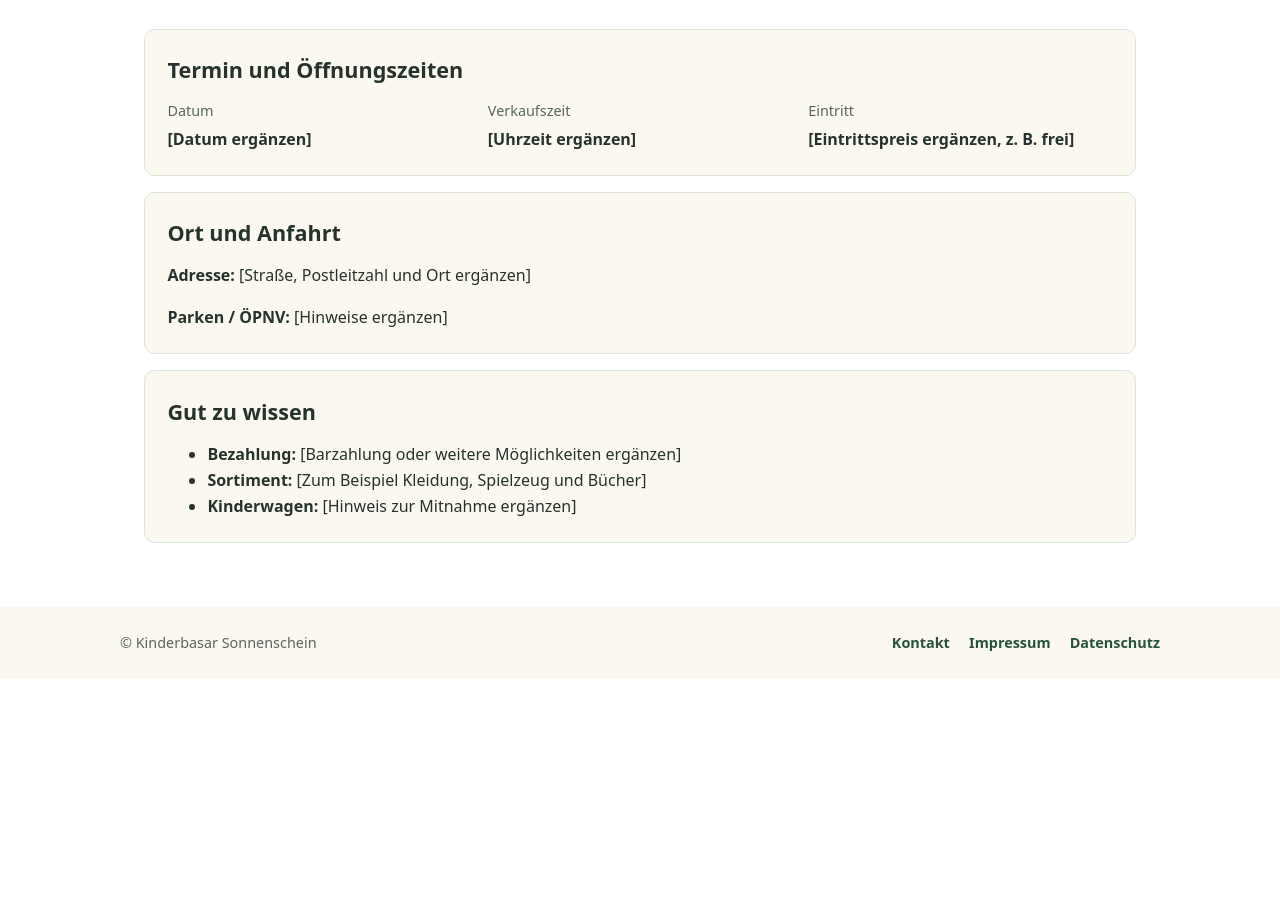
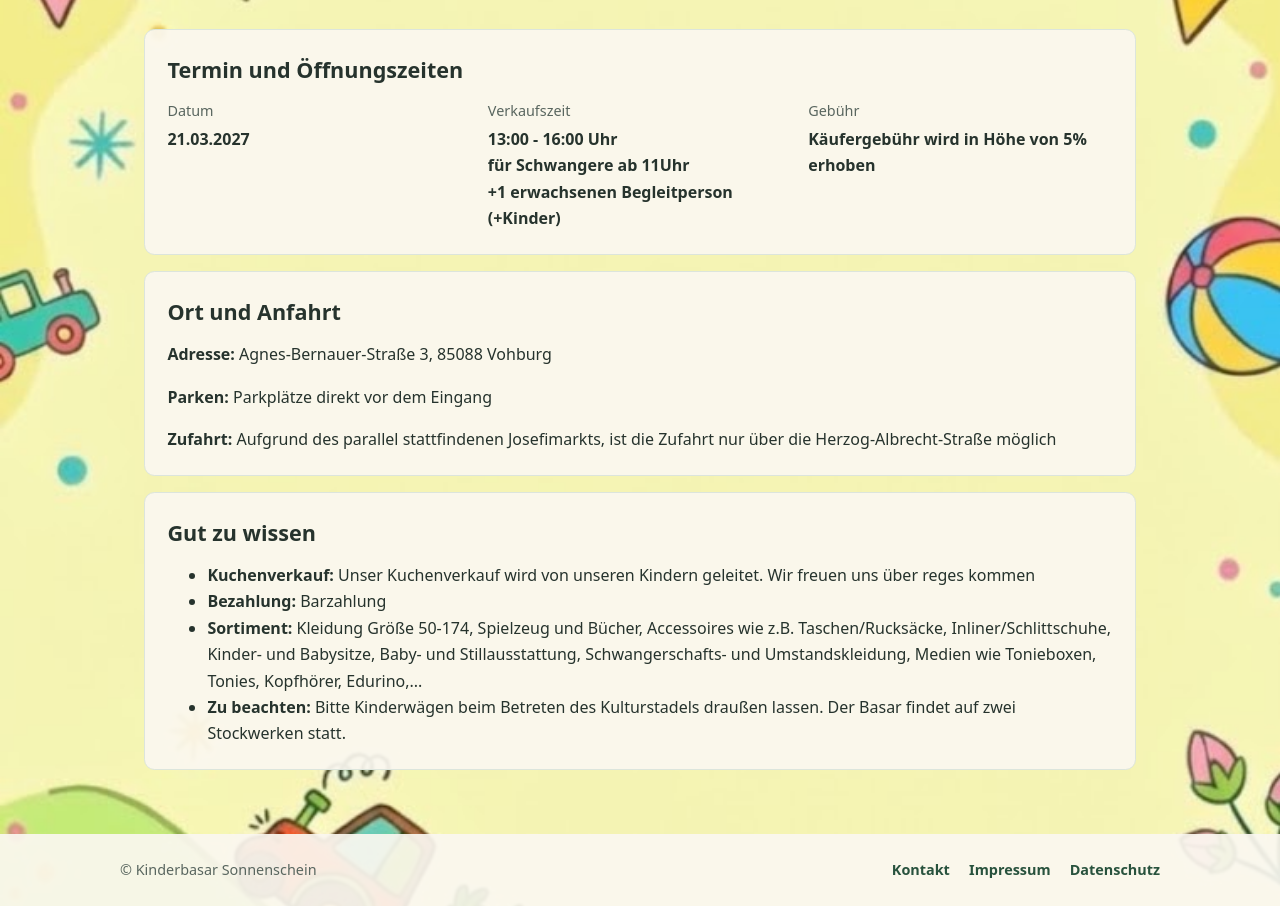
Before and after one commit to kinderbasarvohburg/basar_page, a plain HTML site: page besucher.html in a window 1280 px wide. Shown: the part 271-1177 px from the top of the page. Before the commit the page ends 950 px from the top, so only its background shows below. Drawn offline with Linux system fonts and the light colour scheme.

Commit message:
erste Anpassungen

```diff
--- a/besucher.html
+++ b/besucher.html
@@ -10,7 +10,7 @@
 <body>
   <a class="skip-link" href="#inhalt">Zum Inhalt springen</a>
   <header class="site-header">
-    <a class="brand" href="index.html">Kinderbasar <span>Sonnenschein</span></a>
+    <a class="brand" href="index.html">Kinderbasar <span>Vohburg a.d. Donau</span></a>
     <nav aria-label="Hauptnavigation">
       <a href="index.html">Start</a><a aria-current="page" href="besucher.html">Besucher</a><a href="verkaeufer.html">Verkäufer</a><a href="faq.html">FAQ</a><a href="kontakt.html">Kontakt</a>
     </nav>
@@ -22,22 +22,26 @@
     <section class="info-panel">
       <h2>Termin und Öffnungszeiten</h2>
       <dl class="event-details">
-        <div><dt>Datum</dt><dd>[Datum ergänzen]</dd></div>
-        <div><dt>Verkaufszeit</dt><dd>[Uhrzeit ergänzen]</dd></div>
-        <div><dt>Eintritt</dt><dd>[Eintrittspreis ergänzen, z. B. frei]</dd></div>
+        <div><dt>Datum</dt><dd>21.03.2027</dd></div>
+        <div><dt>Verkaufszeit</dt><dd>13:00 - 16:00 Uhr <br>
+        für Schwangere ab 11Uhr <br>
+      +1 erwachsenen Begleitperson (+Kinder)</dd></div>
+        <div><dt>Gebühr</dt><dd>Käufergebühr wird in Höhe von 5% erhoben</dd></div>
       </dl>
     </section>
     <section class="info-panel">
       <h2>Ort und Anfahrt</h2>
-      <p><strong>Adresse:</strong> [Straße, Postleitzahl und Ort ergänzen]</p>
-      <p><strong>Parken / ÖPNV:</strong> [Hinweise ergänzen]</p>
+      <p><strong>Adresse:</strong> Agnes-Bernauer-Straße 3, 85088 Vohburg</p>
+      <p><strong>Parken:</strong> Parkplätze direkt vor dem Eingang</p>
+      <p><strong>Zufahrt:</strong> Aufgrund des parallel stattfindenen Josefimarkts, ist die Zufahrt nur über die Herzog-Albrecht-Straße möglich</p>
     </section>
     <section class="info-panel">
       <h2>Gut zu wissen</h2>
       <ul>
-        <li><strong>Bezahlung:</strong> [Barzahlung oder weitere Möglichkeiten ergänzen]</li>
-        <li><strong>Sortiment:</strong> [Zum Beispiel Kleidung, Spielzeug und Bücher]</li>
-        <li><strong>Kinderwagen:</strong> [Hinweis zur Mitnahme ergänzen]</li>
+        <li><strong>Kuchenverkauf:</strong> Unser Kuchenverkauf wird von unseren Kindern geleitet. Wir freuen uns über reges kommen</li>
+        <li><strong>Bezahlung:</strong> Barzahlung</li>
+        <li><strong>Sortiment:</strong> Kleidung Größe 50-174, Spielzeug und Bücher, Accessoires wie z.B. Taschen/Rucksäcke, Inliner/Schlittschuhe, Kinder- und Babysitze, Baby- und Stillausstattung, Schwangerschafts- und Umstandskleidung, Medien wie Tonieboxen, Tonies, Kopfhörer, Edurino,... </li>
+        <li><strong>Zu beachten:</strong> Bitte Kinderwägen beim Betreten des Kulturstadels draußen lassen. Der Basar findet auf zwei Stockwerken statt. </li>
       </ul>
     </section>
   </main>
--- a/styles.css
+++ b/styles.css
@@ -17,7 +17,7 @@
 body {
   margin: 0;
   color: var(--ink);
-  background: #fff;
+  background: #fff url("image.jpg") center center / cover fixed no-repeat;
   line-height: 1.65;
 }
 
@@ -92,7 +92,7 @@ nav a[aria-current="page"] {
 
 .hero {
   padding: 5rem max(1.5rem, calc((100% - 1040px) / 2));
-  background: var(--mint);
+  background: rgb(234 243 236 / 82%);
 }
 
 .hero h1,
@@ -195,7 +195,7 @@ h3 {
   padding: 1.4rem;
   border: 1px solid var(--line);
   border-radius: 0.65rem;
-  background: #fff;
+  background: rgb(255 255 255 / 90%);
 }
 
 .card p {
@@ -222,7 +222,7 @@ h3 {
 
 .info-panel {
   margin-top: 1rem;
-  background: var(--cream);
+  background: rgb(251 248 240 / 92%);
 }
 
 .info-panel h2 {
@@ -263,7 +263,7 @@ h3 {
   gap: 1rem;
   padding: 1.5rem max(1.5rem, calc((100% - 1040px) / 2));
   color: var(--muted);
-  background: var(--cream);
+  background: rgb(251 248 240 / 92%);
   font-size: 0.9rem;
 }
 
```
Also changed, not shown: index.html (+11 -7 lines), verkaeufer.html (+2 -1 lines), image.jpg (added).
